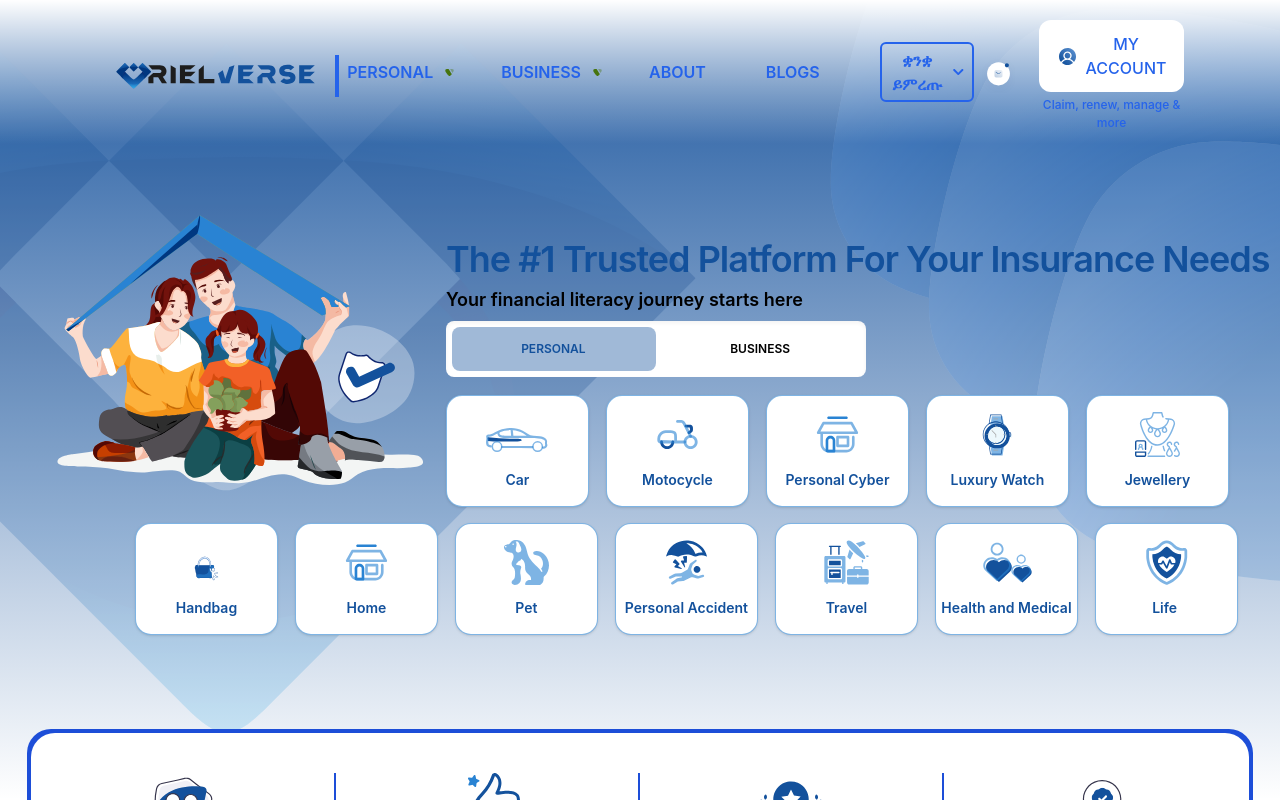
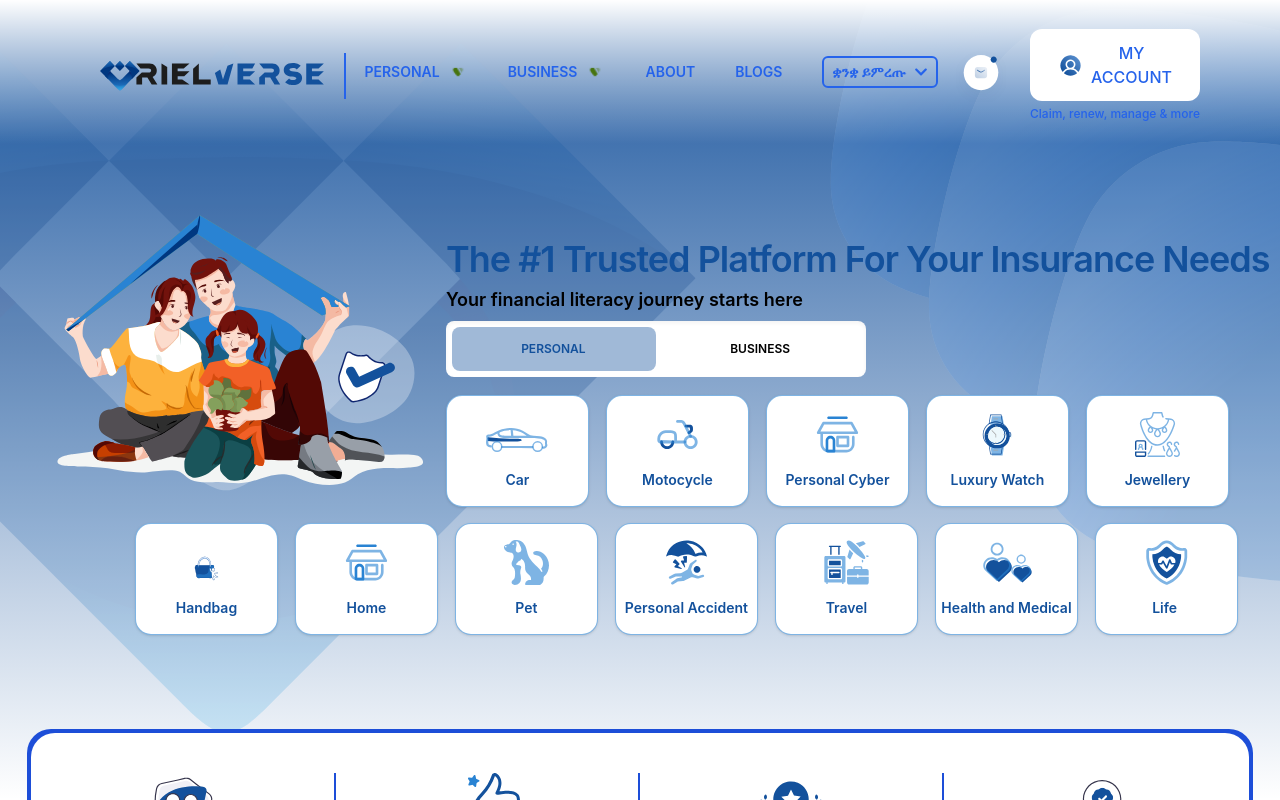
Before and after one commit to TiRFHiWOT/front-ending, a React (Vite) app: page / in a window 1280 px wide. Shown: the top 800 px of the page. Built offline with nearby package versions, Linux system fonts and the light colour scheme; a web font is replaced by a local one.

Commit message:
another commit

```diff
--- a/src/component/header.tsx
+++ b/src/component/header.tsx
@@ -8,12 +8,12 @@ function Header() {
   const [isMobileMenuOpen, setIsMobileMenuOpen] = useState(false);
 
   return (
-    <div className="h-20 lg:h-36 absolute z-50 top-0 mr-2 flex justify-center items-center w-full bg-gradient-to-t from-transparent to-white px-6 pt-2 lg:px-24">
-      <div className=" flex items-center border-r-4 border-blue-600 py-2 px-5">
-        <img src="/logo.svg" alt="Vector" className="w-60" />
+    <div className="h-20 lg:h-36 absolute z-50 top-0 mr-2 flex justify-center items-center w-full bg-gradient-to-t from-transparent to-white px-6 pt-2 lg:px-20">
+      <div className=" flex items-center border-r-2 border-blue-600 py-2 px-5">
+        <img src="/logo.svg" alt="Vector" className="w-56" />
       </div>
 
-      <div className="hidden relative px-2 font-semibold lg:flex flex-row items-center text-blue-600 gap-[60px] h-fit pt-2 pb-4 mx-auto">
+      <div className="hidden relative text-sm px-2 font-semibold lg:flex flex-row items-center text-blue-600 gap-[40px] h-fit pt-2 pb-4 mx-auto">
         <div className="flex flex-row items-center gap-2">
           <div className="group">
             <a href="">PERSONAL</a>
@@ -40,7 +40,7 @@ function Header() {
         </a>
         <div className="group flex flex-col text-center gap-1">
           <div className=" flex flex-row justify-center font-medium gap-2 items-center py-3 px-7 bg-white rounded-xl text-blue-600">
-            <img src="/my.svg" alt="My" />
+            <img src="/my.svg" alt="My" width={25} />
             <div className="flex flex-col items-center">
               <h1>MY</h1>
               <h1>ACCOUNT</h1>
```
